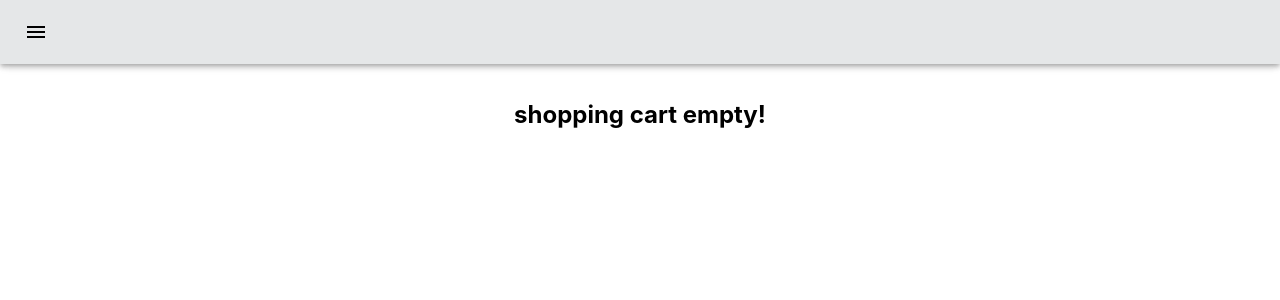
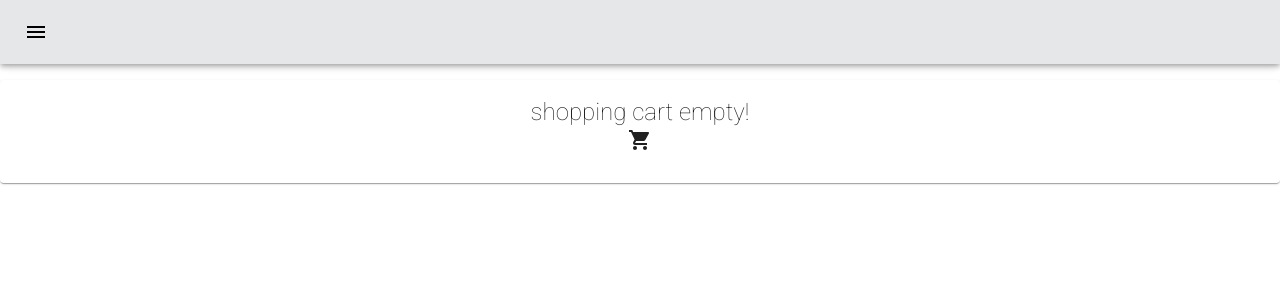
Before and after one commit to judegiordano/Peich-Custom-Creations, a React (Create React App) app in the folder views/: page /cart in a window 1280 px wide. Shown: the top 300 px of the page. Built offline with nearby package versions, Linux system fonts and the light colour scheme.

Commit message:
Clear Cart Functionality / Local Persistance

```diff
--- a/views/src/Components/Cart/CartItem.tsx
+++ b/views/src/Components/Cart/CartItem.tsx
@@ -1,5 +1,4 @@
 import React, { useState } from "react";
-
 import Card from "@material-ui/core/Card";
 import CardContent from "@material-ui/core/CardContent";
 import CardMedia from "@material-ui/core/CardMedia";
@@ -47,7 +46,6 @@ export const CartItem: React.FC<ICartItem> = ({ product, quantity }: ICartItem):
 					</div> */}
 				</div>
 			</Card>
-
 		</div>
 	);
 };
--- a/views/src/Hooks/useCart.tsx
+++ b/views/src/Hooks/useCart.tsx
@@ -1,10 +1,11 @@
 import { useSnackbar } from "notistack";
 
 import { IProduct } from "../Types/Abstract";
-import { AddToCart } from "../Store/Dispatchers/CartDispatchers";
+import { AddToCart, ClearCart } from "../Store/Dispatchers/CartDispatchers";
 
 interface IUseCart {
 	addToCart: (product: IProduct) => void
+	clearCart: () => void
 }
 
 export const useCart = (): IUseCart => {
@@ -15,7 +16,13 @@ export const useCart = (): IUseCart => {
 		enqueueSnackbar(`added ${product.name} to cart`, { variant: "success"});
 	};
 
+	const clearCart = (): void => {
+		ClearCart();
+		enqueueSnackbar("cart cleared", { variant: "warning"});
+	};
+
 	return {
-		addToCart
+		addToCart,
+		clearCart
 	};
 };
--- a/views/src/Pages/CartPage.tsx
+++ b/views/src/Pages/CartPage.tsx
@@ -1,7 +1,14 @@
-import React, { useState } from "react";
+import React, { useEffect, useState } from "react";
+import Card from "@material-ui/core/Card";
+import CardContent from "@material-ui/core/CardContent";
+import ShoppingCartIcon from "@material-ui/icons/ShoppingCart";
+import Typography from "@material-ui/core/Typography";
 
 import { GetCart } from "../Store/Dispatchers/CartDispatchers";
 import { CartItem } from "../Components/Cart/CartItem";
+import { AppButton } from "../Components/AppButton";
+import { useCart } from "../Hooks/useCart";
+import { IProduct } from "../Types/Abstract";
 
 interface IStyles {
 	[key: string]: React.CSSProperties
@@ -13,28 +20,40 @@ interface ICart {
 
 export const CartPage: React.FC<ICart> = ({ styleProp }: ICart): JSX.Element => {
 
-	const [cartState, setCartState] = useState(GetCart());
+	const { clearCart } = useCart();
+	const [cartState, setCartState] = useState({cart: [{} as IProduct]});
 
-	const { cart } = cartState;
-
-	if(cart.length <= 0) {
-		return (
-			<div style={styles.root}>
-				<h2>
-					shopping cart empty!
-				</h2>
-			</div>
-		);
-	}
+	useEffect(() => {
+		setCartState(GetCart());
+	}, [cartState]);
 
 	return (
+		cartState.cart.length <= 0 ? (
+			<div style={styles.root}>
+				<Card>
+					<CardContent>
+						<Typography component="h5" variant="h5">
+							shopping cart empty!
+						</Typography>
+						<Typography>
+							<ShoppingCartIcon />
+						</Typography>
+					</CardContent>
+				</Card>
+			</div>
+		) : (
 			<div style={{...styles.root, ...styleProp}}>
+				<AppButton text="clear cart" onClick={() => {
+					clearCart();
+					setCartState(GetCart());
+				}} />
 				{
-				cart.map(item => (
+					cartState.cart.map(item => (
 						<CartItem key={item.id} quantity={1} product={item}/>
 					))
 				}
 			</div>
+		)
 	);
 };
 
@@ -42,6 +61,7 @@ const styles = {
 	root: {
 		textAlign: "center",
 		margin: "auto",
-		paddingTop: "20px"
+		paddingTop: "20px",
+		fontWeight: "normal"
 	}
 } as IStyles;
--- a/views/src/Store/Reducers/CartReducer.tsx
+++ b/views/src/Store/Reducers/CartReducer.tsx
@@ -8,19 +8,22 @@ export interface IAction {
 	}
 }
 
-let cart: IProduct[] = [];
+let cart: IProduct[] = JSON.parse(localStorage.getItem("cart") as string) || [];
 
 export const cartReducer = (state = cart, action: IAction): IProduct[] => {
 	if (action.type === types.ADD) {
 		cart.push(action.payload.product);
+		localStorage.setItem("cart", JSON.stringify(cart));
 		return cart;
 	}
 	else if (action.type === types.REMOVE) {
 		cart.filter(item => item != action.payload.product);
+		localStorage.setItem("cart", JSON.stringify(cart));
 		return cart;
 	}
 	else if (action.type === types.CLEAR) {
-		cart = [{} as IProduct];
+		cart = [];
+		localStorage.removeItem("cart");
 		return cart;
 	}
 	else {
```
Lines whose indentation alone changed are shown as unchanged.
